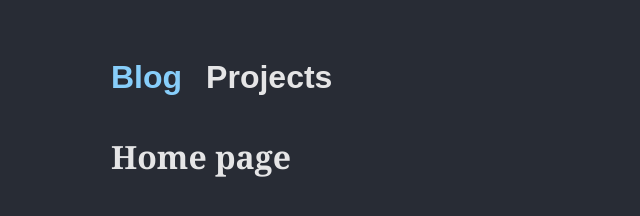
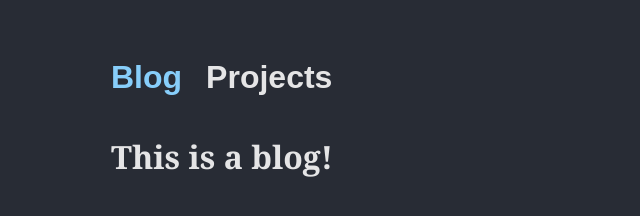
Before and after one commit to zmess24/personal-blog, a Gatsby site: page / in a window 1280 px wide. Shown: the part 218-434 px from the top of the page, without its empty margins (89-729 px from the left). Built offline with nearby package versions, Linux system fonts and the light colour scheme; Gatsby itself is replaced by a stand-in of ours.

Commit message:
implemented menu & projects components

```diff
--- /dev/null
+++ b/src/components/Blog/index.tsx
@@ -0,0 +1,7 @@
+import * as React from 'react';
+
+const Blog: React.FC = () => {
+	return <h1>This is a blog!</h1>;
+};
+
+export default Blog;
--- a/src/components/Layout/index.tsx
+++ /dev/null
@@ -1,30 +0,0 @@
-import * as React from 'react';
-import { useState } from 'react';
-import './index.css';
-import Header from '../Header';
-import Menu from '../Menu';
-
-interface LayoutProps {
-	title: string;
-	children?: React.ReactNode;
-}
-
-const Layout: React.FC<LayoutProps> = ({ children, title }) => {
-	const [activeTab, setActiveTab] = useState<string>('blog');
-
-	let value = activeTab;
-
-	let clickHandler = (value: string) => {
-		setActiveTab(value);
-	};
-
-	return (
-		<div id="layout-wrapper">
-			<Header />
-			<Menu activeTab={value} clickHandler={clickHandler} />
-			{children}
-		</div>
-	);
-};
-
-export default Layout;
--- /dev/null
+++ b/src/components/Projects/index.tsx
@@ -0,0 +1,7 @@
+import * as React from 'react';
+
+const Projects: React.FC = () => {
+	return <h1>This is a Projects!</h1>;
+};
+
+export default Projects;
--- a/src/pages/index.tsx
+++ b/src/pages/index.tsx
@@ -1,14 +1,27 @@
 import * as React from 'react';
+import { useState } from 'react';
 import type { PageProps } from 'gatsby';
-import Layout from '../components/Layout';
+import Menu from '../components/Menu';
+import Header from '../components/Header';
+import Projects from '../components/Projects';
+import Blog from '../components/Blog';
+import './global.css';
 
 const IndexPage: React.FC<PageProps> = () => {
+	const [activeTab, setActiveTab] = useState<string>('blog');
+
+	let value = activeTab;
+
+	let clickHandler = (value: string) => {
+		setActiveTab(value);
+	};
+
 	return (
-		<Layout title="Home">
-			<main>
-				<h1>Home page</h1>
-			</main>
-		</Layout>
+		<div id="layout-wrapper">
+			<Header />
+			<Menu activeTab={value} clickHandler={clickHandler} />
+			{activeTab === 'blog' ? <Blog /> : <Projects />}
+		</div>
 	);
 };
 
```
Also changed, not shown: src/pages/global.css (renamed from src/components/Layout/index.css).
